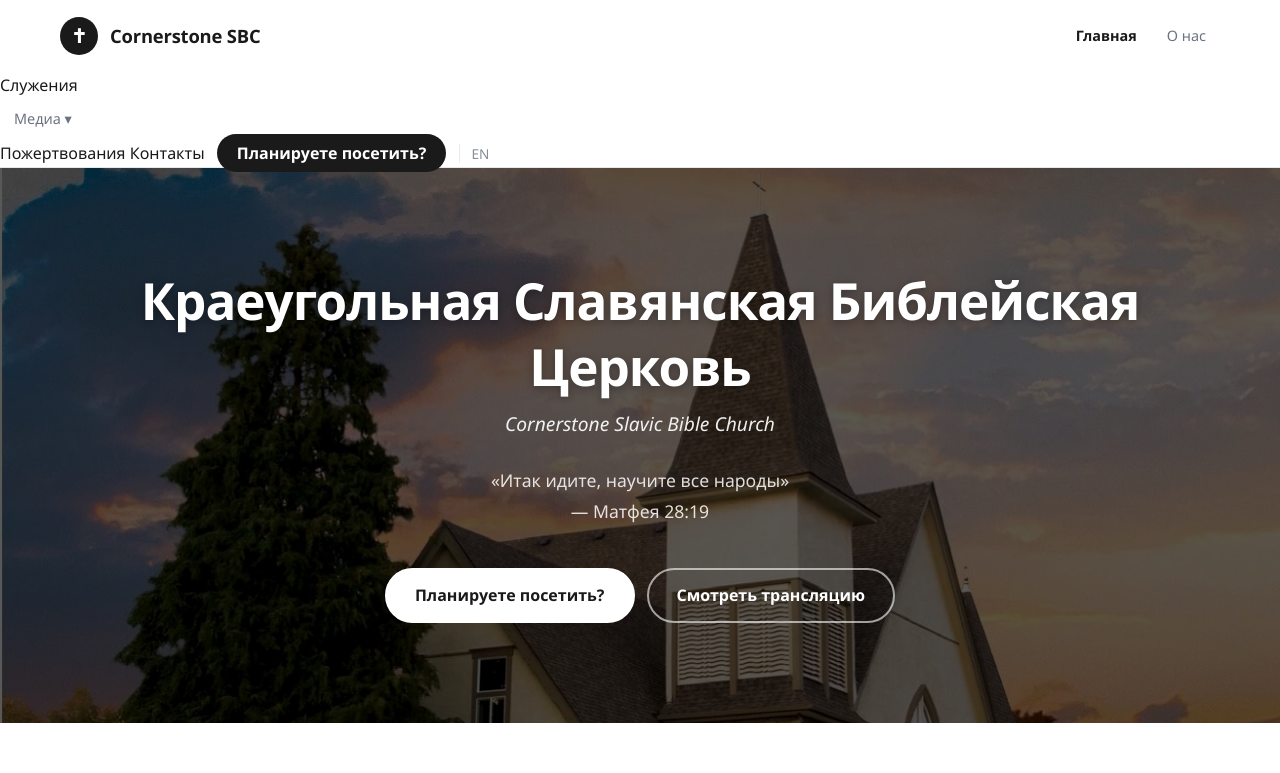
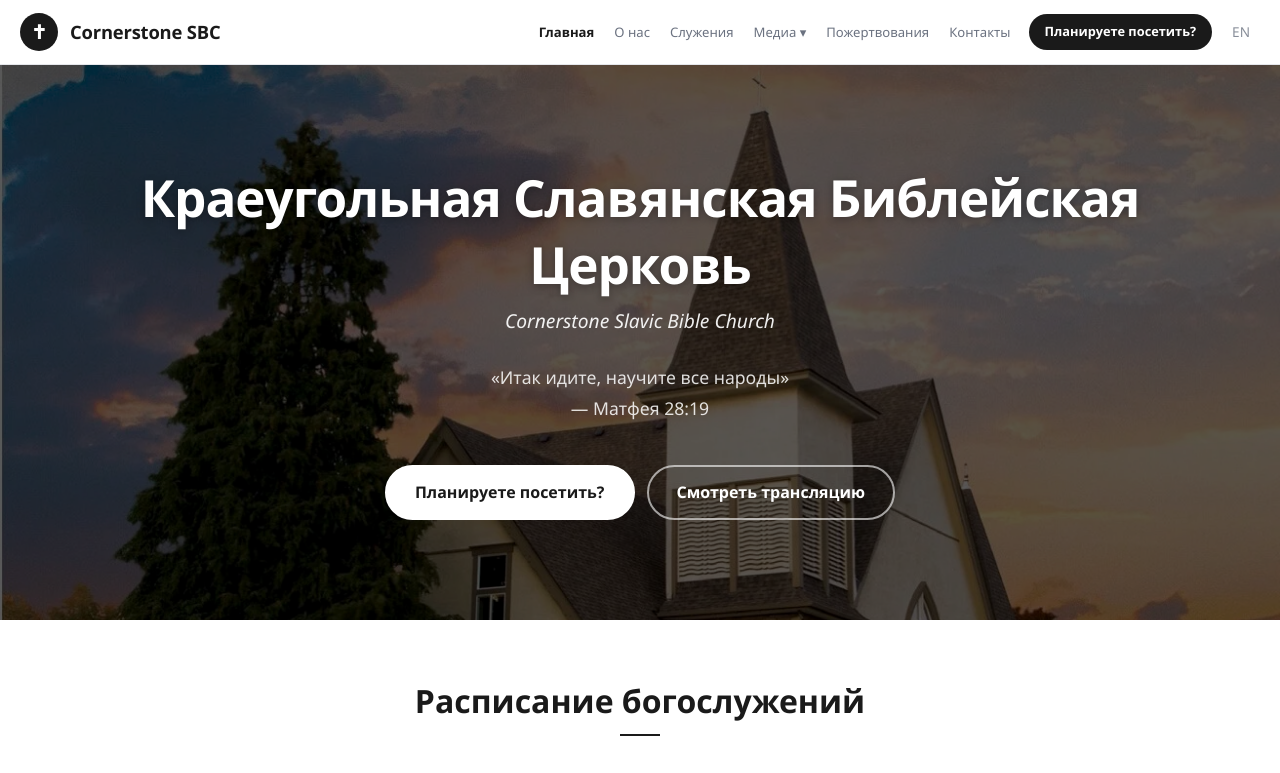
Before and after one commit to MaksymKarunos/cornerstone-sbc-website, a plain HTML site: page index.html in a window 1280 px wide. Shown: the top 773 px of the page. Drawn offline with Linux system fonts and the light colour scheme.

Commit message:
Fix nav layout: remove stray closing div, tighten spacing
Co-Authored-By: Claude Opus 4.6 (1M context) <noreply@anthropic.com>

```diff
--- a/styles.css
+++ b/styles.css
@@ -119,9 +119,9 @@ p { margin-bottom: 1rem; }
   align-items: center;
   justify-content: space-between;
   padding: 0 20px;
-  max-width: var(--max-width);
+  max-width: 1400px;
   margin: 0 auto;
-  height: 72px;
+  height: 64px;
 }
 .logo {
   display: flex;
@@ -147,12 +147,13 @@ p { margin-bottom: 1rem; }
 }
 
 /* Main Nav */
-.main-nav { display: flex; align-items: center; gap: 2px; }
+.main-nav { display: flex; align-items: center; gap: 0; flex-wrap: nowrap; }
 .main-nav a, .dropdown > .nav-link {
   color: var(--text-light);
-  padding: 8px 14px;
+  padding: 8px 10px;
   border-radius: var(--radius);
-  font-size: 0.9rem;
+  font-size: 0.82rem;
+  white-space: nowrap;
   font-weight: 500;
   transition: color var(--transition), background var(--transition);
   display: inline-block;
@@ -197,7 +198,8 @@ p { margin-bottom: 1rem; }
   font-weight: 600 !important;
   margin-left: 8px;
   border-radius: 50px !important;
-  padding: 8px 20px !important;
+  padding: 7px 16px !important;
+  font-size: 0.8rem !important;
 }
 .nav-cta:hover { background: var(--primary-light) !important; }
 
@@ -222,7 +224,7 @@ p { margin-bottom: 1rem; }
   padding: 8px;
 }
 
-@media (max-width: 968px) {
+@media (max-width: 768px) {
   .mobile-toggle { display: block; }
   .main-nav {
     display: none;
```
Also changed, not shown: index.html (+0 -1 lines).
